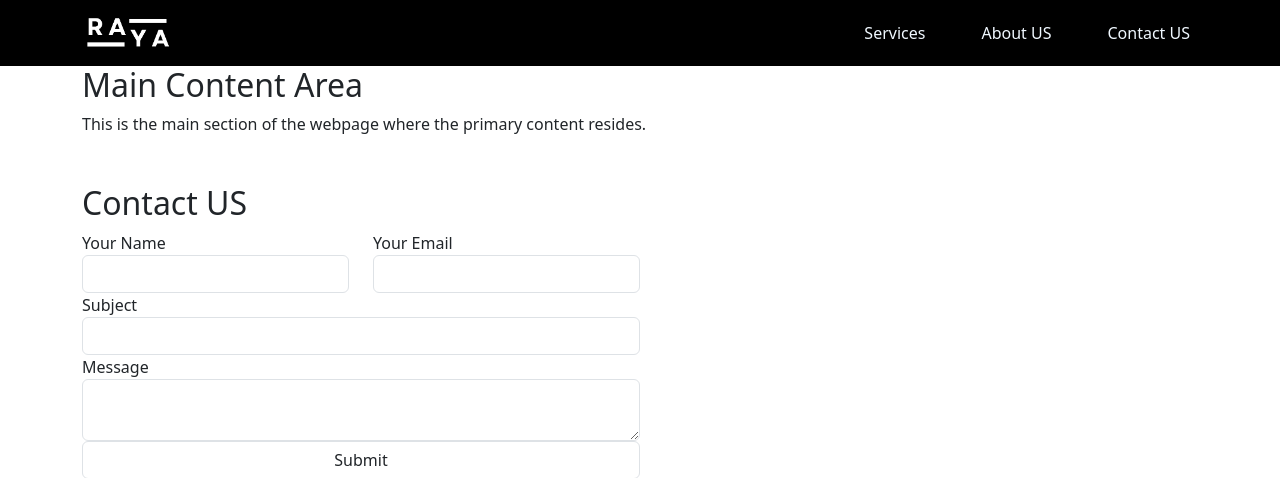
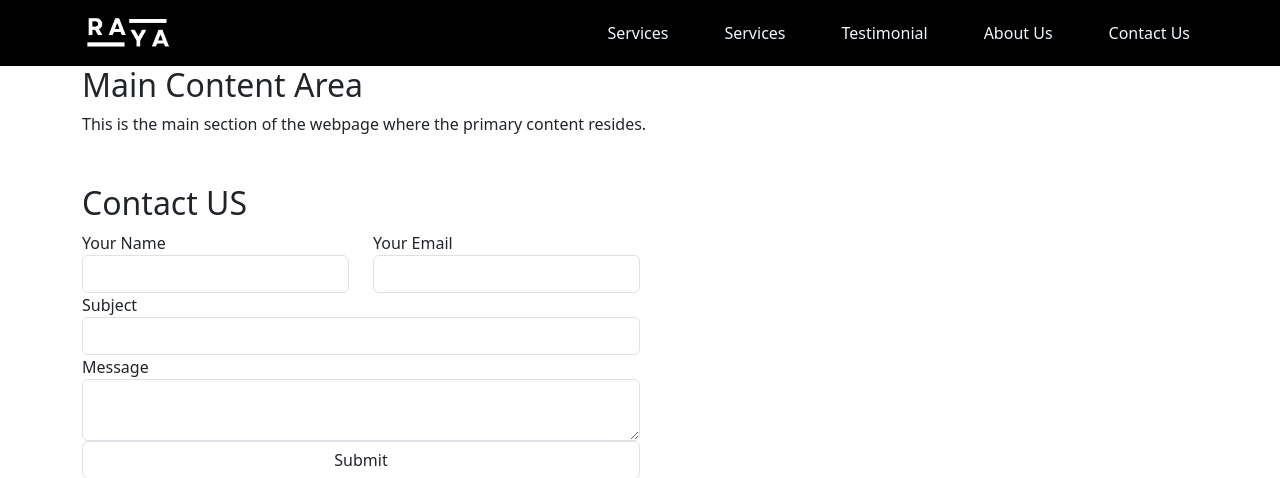
Before and after one commit to developerRanjeet/flask-mongodb-web-app, a Flask app: page / in a window 1280 px wide. Shown: the top 478 px of the page. Run offline with Flask 3, Linux system fonts and the light colour scheme; some libraries are stand-ins or nearby versions.

Commit message:
fix header

```diff
--- a/templates/header.html
+++ b/templates/header.html
@@ -26,13 +26,19 @@
           <div class="" id="navbarNav" style="text-align: right;">
             <ul class="navbar-nav" style="gap: 40px;">
               <li class="nav-item">
+                <a class="nav-link" href="#home">Services</a>
+              </li>
+              <li class="nav-item">
                 <a class="nav-link" href="#services">Services</a>
               </li>
               <li class="nav-item">
-                <a class="nav-link" href="#about">About US</a>
+                <a class="nav-link" href="#testimonial">Testimonial</a>
               </li>
               <li class="nav-item">
-                <a class="nav-link" href="#contact">Contact US</a>
+                <a class="nav-link" href="#about">About Us</a>
+              </li>
+              <li class="nav-item">
+                <a class="nav-link" href="#contact">Contact Us</a>
               </li>
             </ul>
           </div>
```
